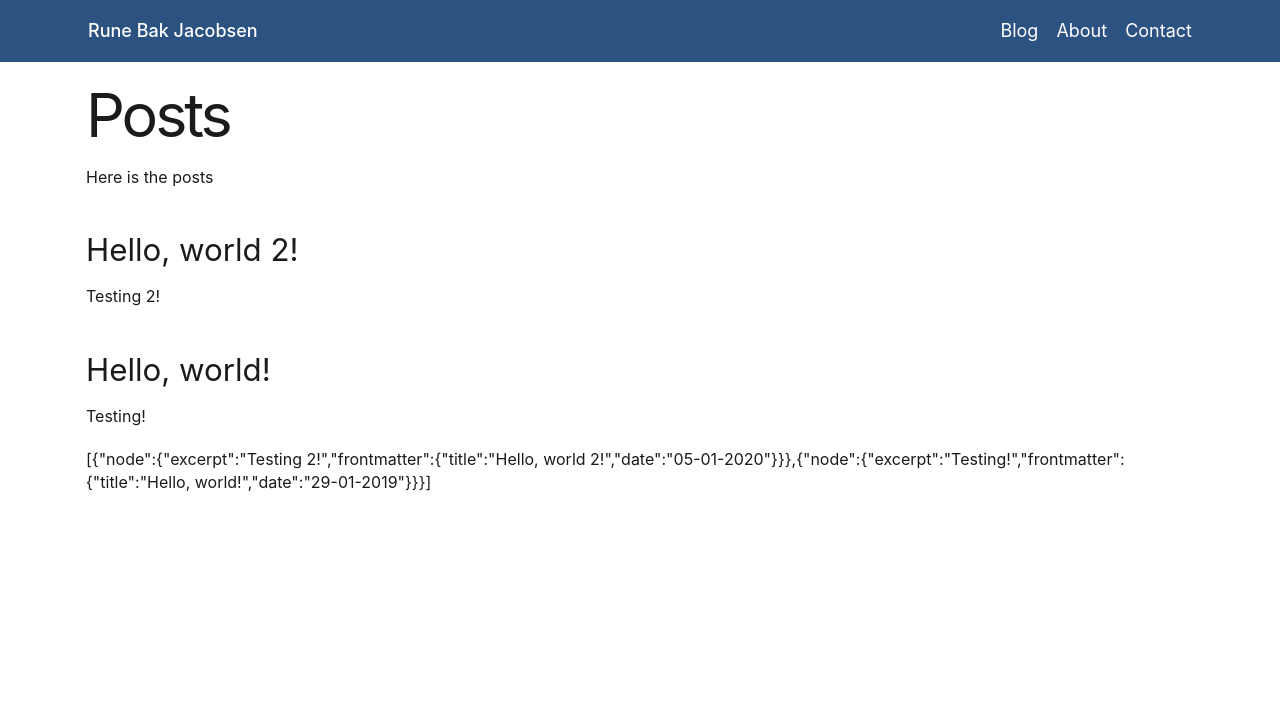
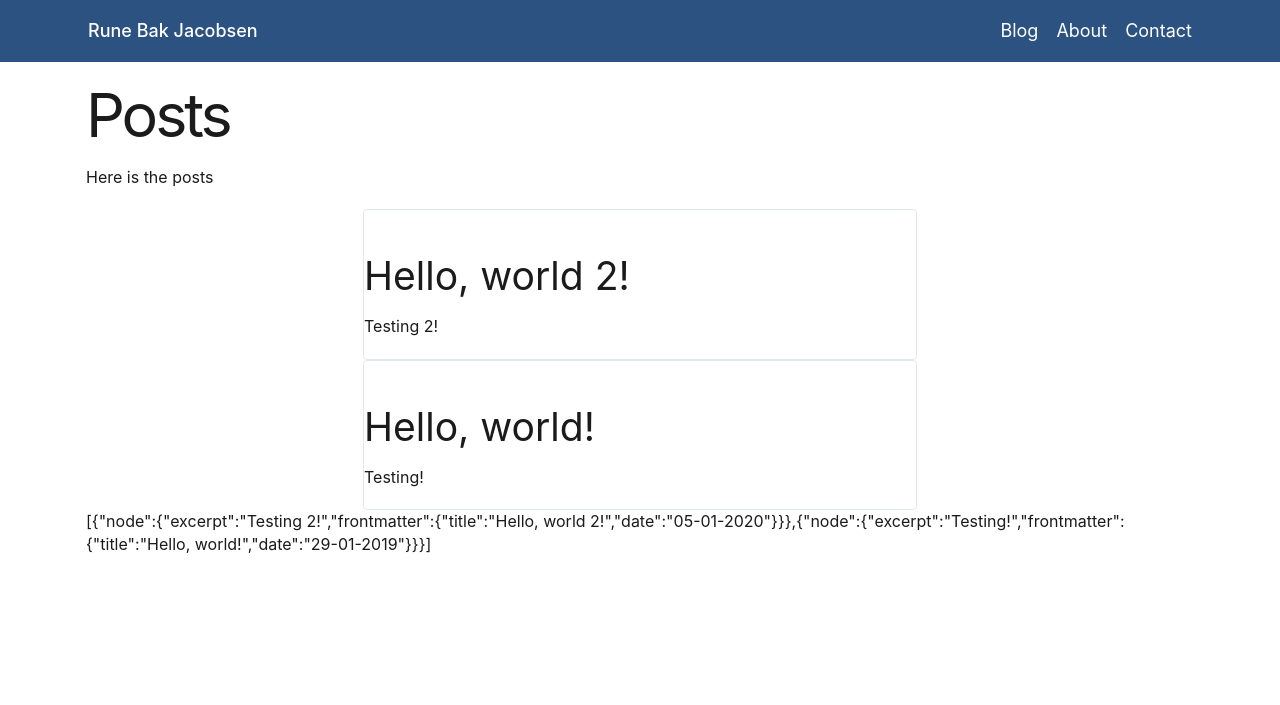
Before and after one commit to runebakjacobsen/runebakjacobsen, a Gatsby site: page /blog in a window 1280 px wide. Shown: the top 705 px of the page. Built offline with nearby package versions, Linux system fonts and the light colour scheme; Gatsby itself is replaced by a stand-in of ours; a web font is replaced by a local one.

Commit message:
Add image support in posts

```diff
--- a/package.json
+++ b/package.json
@@ -15,16 +15,16 @@
     "babel-plugin-polished": "^1.1.0",
     "babel-plugin-styled-components": "^1.10.6",
     "gatsby": "^2.18.12",
-    "gatsby-image": "^2.2.34",
+    "gatsby-image": "^2.2.37",
     "gatsby-plugin-manifest": "^2.2.31",
     "gatsby-plugin-mdx": "^1.0.64",
     "gatsby-plugin-offline": "^3.0.27",
     "gatsby-plugin-polished": "^1.0.4",
     "gatsby-plugin-react-helmet": "^3.1.16",
-    "gatsby-plugin-sharp": "^2.3.5",
+    "gatsby-plugin-sharp": "^2.3.10",
     "gatsby-plugin-styled-components": "^3.1.16",
     "gatsby-source-filesystem": "^2.1.40",
-    "gatsby-transformer-sharp": "^2.3.7",
+    "gatsby-transformer-sharp": "^2.3.9",
     "polished": "^3.4.2",
     "prop-types": "^15.7.2",
     "react": "^16.12.0",
--- a/src/components/post-preview.js
+++ b/src/components/post-preview.js
@@ -1,13 +1,21 @@
 import React from "react"
+import styled from "styled-components"
 
 const PostPreview = ({ post }) => {
   const { title, date } = post.frontmatter
   return (
-    <div>
-      <h4>{title}</h4>
+    <Post>
+      <h3>{title}</h3>
       <p>{post.excerpt}</p>
-    </div>
+    </Post>
   )
 }
 
+const Post = styled.div`
+  border: 1px solid #e2e8f0;
+  border-radius: 0.25rem;
+  width: 50%;
+  margin: 0 auto;
+`
+
 export default PostPreview
--- a/src/pages/blog/test-post-2.mdx
+++ b/src/pages/blog/test-post-2.mdx
@@ -2,6 +2,7 @@
 title: Hello, world 2!
 path: /hello-world-2
 date: 05-01-2020
+featuredImage: code_thinking.png
 ---
 
 # Testing 2!
--- a/src/pages/blog/test-post.mdx
+++ b/src/pages/blog/test-post.mdx
@@ -2,6 +2,7 @@
 title: Hello, world!
 path: /hello-world
 date: 29-01-2019
+featuredImage: code_review.png
 ---
 
 # Testing!
```
Also changed, not shown: src/images/code_review.png (added), src/images/code_thinking.png (added), src/images/gatsby-astronaut.png (deleted), 1 other file.
